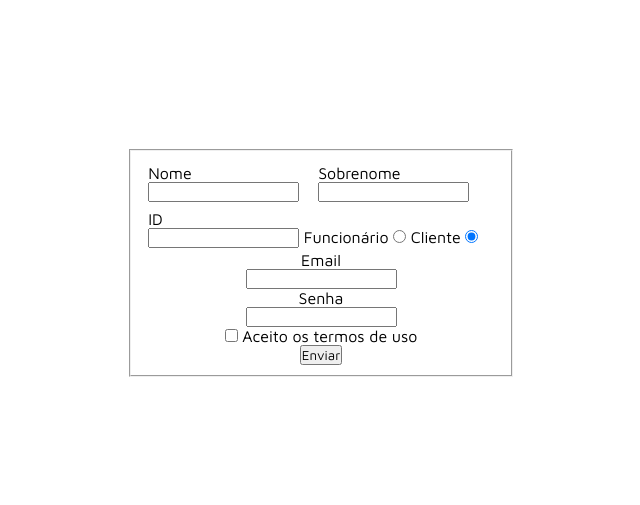
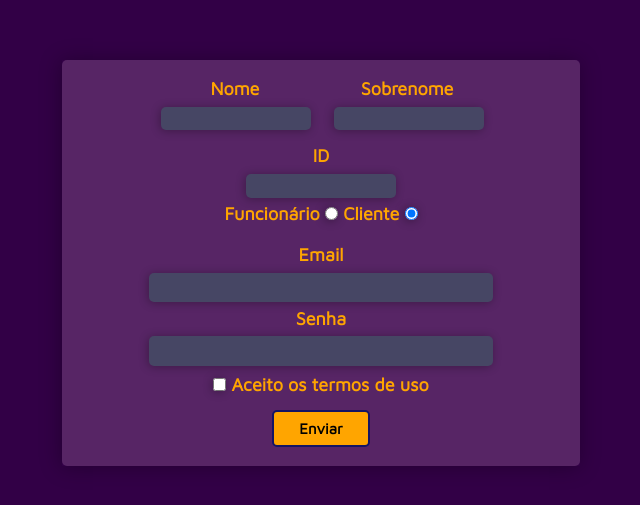
Before and after one commit to vitor2806/form, a plain HTML site: page index.html in a window 1280 px wide. Shown: the part 137-642 px from the top of the page, without its empty margins (319-959 px from the left). Drawn offline with Linux system fonts and the light colour scheme.

Commit message:
finish color settings

```diff
--- a/index.html
+++ b/index.html
@@ -13,6 +13,7 @@
 <body>
         <form action="">
             <fieldset>
+                <div class="container">
                     <div class="personal-info">
                         <label for="name">Nome</label><br>
                         <input type="text" id="name" name="name">
@@ -25,11 +26,12 @@
 
                     <div class="user-info">
                         <label for="id">ID</label><br>
-                    <input type="number" name="id" id="id" pattern="[0-9]{2}" title="Você deve inserir dois digitos dentre 0 e 9." size="2" required>
+                        <input type="number" name="id" id="id" pattern="[0-9]{2}" title="Você deve inserir dois digitos dentre 0 e 9." size="2" required><br>
                         <label for="user">Funcionário</label>
                         <input type="radio" name="user" id="user" value="worker">
                         <label for="client">Cliente</label>
                         <input type="radio" name="user" id="client" checked value="client">
+                    </div>
                 </div>
 
                 <div class="login">
--- a/style.css
+++ b/style.css
@@ -10,34 +10,95 @@ body {
     display: flex;
     justify-content: center;
     align-items: center;
+    background-color: rgb(50, 0, 70)
 }
 
 form {
-    width: 30%;
+    width: fit-content;
+    box-shadow: -1px 1px 20px rgba(0, 0, 0, 0.3);
+}
+
+fieldset, input, button {
+    border: none;
+    border-radius: 5px;
+}
+
+input {
+    padding: 1%;
+    color: white;
+    height: 20px;
+    background-color: rgb(70, 70, 100);
+    box-shadow: -1px 1px 10px rgba(0, 0, 0, 0.3);
+}
+
+#client, #user, #terms {
+    height: 13px;
+    color: black;
 }
 
 fieldset {
+    width: fit-content;
     padding: 10px;
+    background: rgb(87,37,101);
+    color: orange;
+    font-size: 18px;
+    font-weight: 600;
 }
 
 .personal-info {
     display: inline-block;
     margin: 1% 2%;
+    line-height: 1.6;
 }
 
 .user-info {
     display: inline-block;
     margin: 1% 2%;
+    line-height: 1.6;
 }
 
 .login {
     display: flex;
     flex-direction: column;
     align-items: center;
+    margin: 1% 2%;
+    line-height: 1.9;
+}
+
+.login input {
+    width: 70%;
 }
 
 .finish {
     display: flex;
     flex-direction: column;
     align-items: center;
+    justify-content: center;
+    line-height: 1.6;
 }
+
+.container {
+    width: 100%;
+    text-align: center;
+}
+
+button {
+    border: 2px solid rgb(20, 20, 100);
+    margin: 2%;
+    padding: 8px 25px;
+    background-color: orange;
+    color: black;
+    font-weight: bolder;
+    font-size: 15px;
+    transition: 0.5s;
+}
+
+button:hover, button:active {
+    box-shadow: inset 2px 2px 10px rgba(0, 0, 0, 0.5);
+}
+
+input:focus {
+    transition: 2s;
+    outline: 0;
+    background-color: rgb(20, 20, 100);
+}
```
Lines whose indentation alone changed are shown as unchanged.
